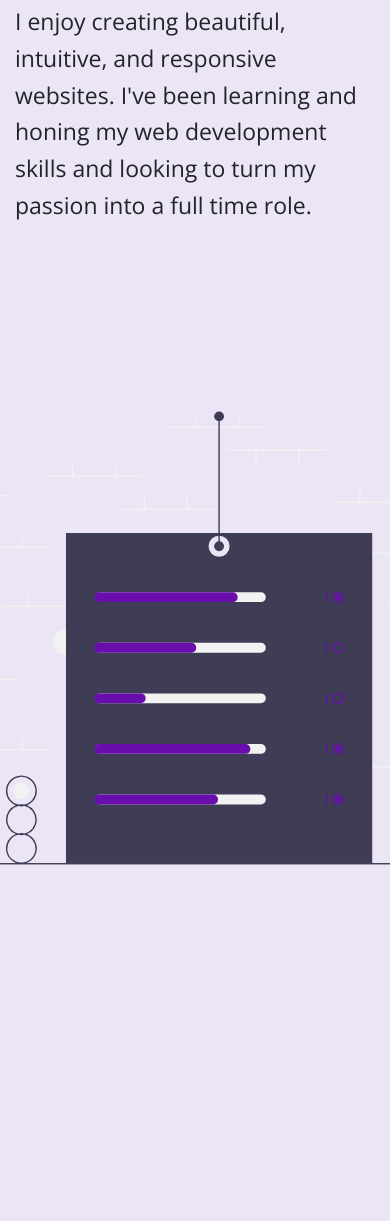
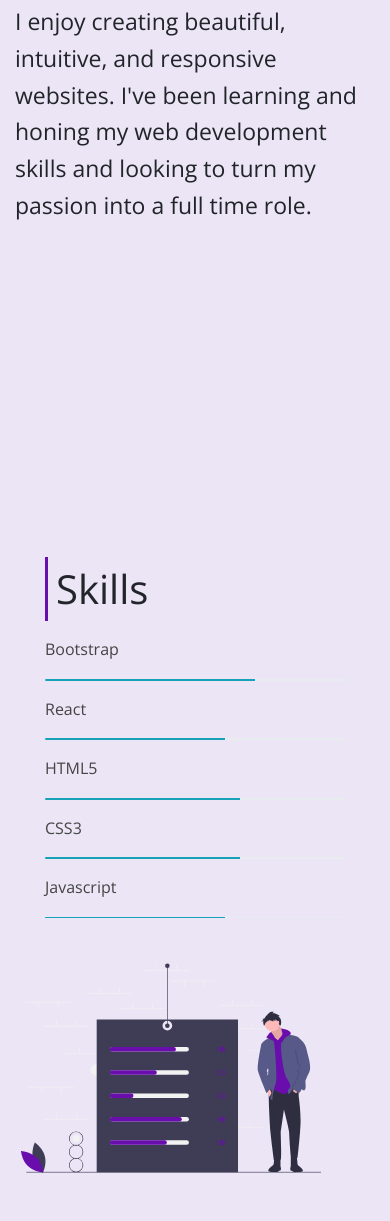
Before and after one commit to avinashhumney/avinash-humney, a plain HTML site: page index.html in a window 390 px wide. Shown: the part 1139-2360 px from the top of the page. Drawn offline with nearby package versions, Linux system fonts and the light colour scheme.

Commit message:
"third-commit"

```diff
--- a/index.html
+++ b/index.html
@@ -83,7 +83,8 @@
                 <div>
                     <p>
                         I enjoy creating beautiful, intuitive, and responsive websites.
-                        I've been learning and honing my web development skills and
+                        I've been learning and honing my
+                        web development skills and
                         looking to turn my passion into a full time role.
                     </p>
                 </div>
@@ -140,7 +141,7 @@
             </div>
             </div>
             <div class="mb-5">
-                <img class="mr-5" src="./Images/undraw_percentages_0rur.svg" alt="skills" height="650px" width="650px">
+                <img class="mr-5 skill-image" src="./Images/undraw_percentages_0rur.svg" alt="skills" height="650px" width="650px">
             </div>
         </section>
 
--- a/style.css
+++ b/style.css
@@ -183,8 +183,8 @@ body {
         font-size :45px;
     }
     .image img{
-        height: 300px;
-        width: 300px;
+        height: 320px;
+        width: 320px;
     }
     .about {
         flex-direction: column;
@@ -194,4 +194,17 @@ body {
         height: 320px;
         width: 320px;
     }
+
+    .skills {
+        flex-direction: column;
+        margin-top: 250px;
+        width: 300px;
+    }
+    .skills-progress {
+        width: 300px;
+    }
+    .skill-image {
+        height: 300px;
+        width: 300px;
+    }
 }
```
